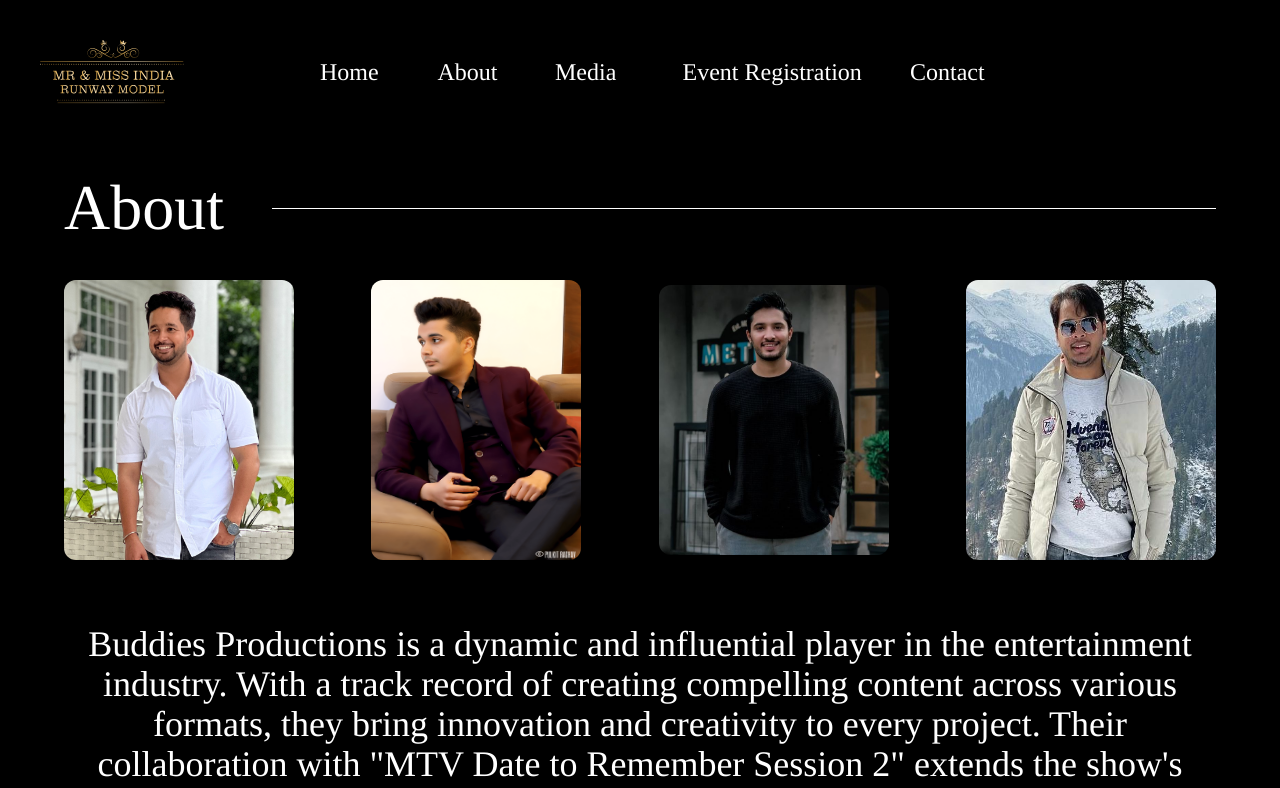
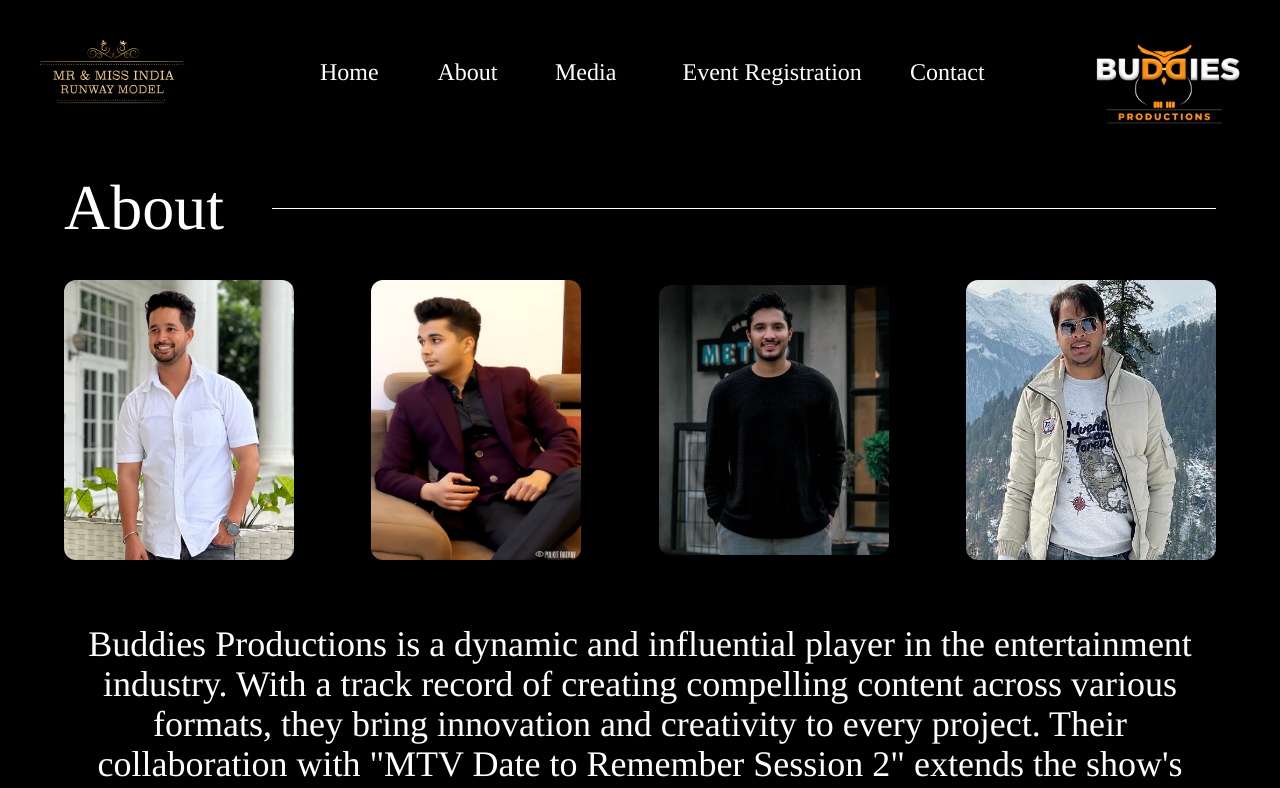
Before and after one commit to Buddies-Production/BuddiesFashionApp, a Next.js app: page /about in a window 1280 px wide. Shown: the top 788 px of the page. Built offline with nearby package versions, Linux system fonts and the light colour scheme; a web font is replaced by a local one.

Commit message:
add buddies production logo

```diff
--- a/src/app/components/client/NavBar.tsx
+++ b/src/app/components/client/NavBar.tsx
@@ -8,9 +8,9 @@ import Image from "next/image";
 import Link from "next/link";
 
 import {
+	BuddiesLogo,
 	BurgerMenu,
 	CrossSvg,
-	DateToRememberLogo,
 	FashionEventLogo,
 } from "../../../../public";
 import { BookAntFont } from "../../../../font";
@@ -47,6 +47,16 @@ const NavBar = () => {
 					className={clsx(
 						"absolute left-5 top-5 h-20 w-32",
 						"lg:h-24 lg:left-10 lg:w-36"
+					)}
+				/>
+			</Link>
+			<Link href={"https://www.buddiesproductions.com/"}>
+				<Image
+					src={BuddiesLogo}
+					alt="Buddies Productions"
+					className={clsx(
+						"absolute right-[30%] top-11 h-12 w-20",
+						"lg:h-20 lg:w-36 lg:right-10"
 					)}
 				/>
 			</Link>
```
